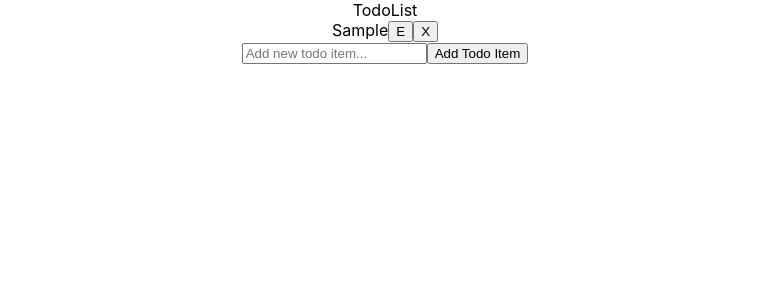
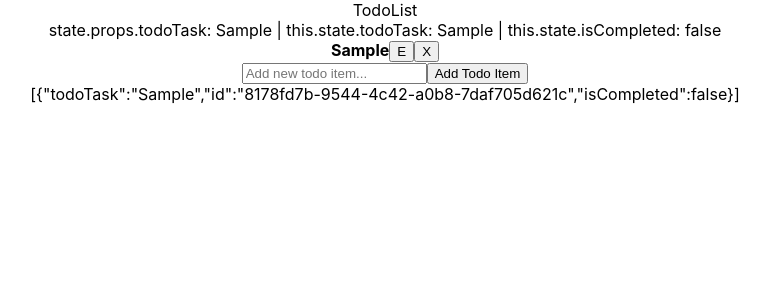
Before and after one commit to jas112/REACT-STUDY-React-Forms, a React (Create React App) app: page / in a window 1280 px wide. Both pictures are taken after typing "Sample" into the empty fields and a click on the button "Add Todo Item". Shown: the top 300 px of the page, without its empty margins (255-1025 px from the left). Built offline with nearby package versions, Linux system fonts and the light colour scheme.

Commit message:
refactored TodoList, TodoItem, and TodoForm.

```diff
--- a/src/components/todoForm/TodoForm.js
+++ b/src/components/todoForm/TodoForm.js
@@ -1,10 +1,11 @@
 import React, { Component } from 'react';
+import { v4 as uuidv4 } from 'uuid';
 import './TodoForm.css';
 
 class TodoForm extends Component {
     constructor(props){
         super(props);
-        this.state = {contentString: ''};
+        this.state = {todoTask: ''};
         this.handleChange = this.handleChange.bind(this);
         this.handleSubmit = this.handleSubmit.bind(this);
     }
@@ -17,15 +18,16 @@ class TodoForm extends Component {
 
     handleSubmit(evt){
         evt.preventDefault();
-        this.props.addItem(this.state);
-        this.setState({contentString: ''});
+        let newTodoItem = {todoTask: this.state.todoTask, id: uuidv4(), isCompleted: false}
+        this.props.addItem(newTodoItem);
+        this.setState({todoTask: ''});
     }
 
   render() {
     return (
       <div>
         <form onSubmit={this.handleSubmit}>
-            <input type='text' id='contentString' name='contentString' value={this.state.contentString} onChange={this.handleChange} placeholder='Add new todo item...' />
+            <input type='text' id='todoTask' name='todoTask' value={this.state.todoTask} onChange={this.handleChange} placeholder='Add new todo item...' />
             <button type='submit'>Add Todo Item</button>
         </form>
       </div>
--- a/src/components/todoItem/TodoItem.css
+++ b/src/components/todoItem/TodoItem.css
@@ -6,7 +6,26 @@
     transition: 1s;
 }
 
-.TodoItem-Todo-Complete{
+.TodoItem-Content-Task{
+    font-weight: bold;
+    cursor: pointer;
+    display: inline-block;
+    transition: 2s;
+}
+
+.TodoItem-Content-Task:hover{
+    color:#ed0d0d !important;
     text-decoration: line-through;
-    transition: 1s;
+    transition: 1.5s;
 }
+
+.TodoItem-Content-Task-isNotCompleted{
+    color:#000000;
+    transition: 1.5s;
+}
+
+.TodoItem-Content-Task-isCompleted{
+    color:#ed0d0d;
+    text-decoration: line-through;
+    transition: 1.5s;
+}
--- a/src/components/todoItem/TodoItem.js
+++ b/src/components/todoItem/TodoItem.js
@@ -5,14 +5,23 @@ class TodoItem extends Component {
     constructor(props){
         super(props);
         this.state = {
-            todoTask: this.props.contentString,
-            itemFinished: false,
+            todoTask: this.props.todoTaskValue,
+            isCompleted: this.props.isCompletedValue,
             editThisItem: false
         };
         this.handleClick = this.handleClick.bind(this);
+        this.handleToggleCompleted = this.handleToggleCompleted.bind(this);
         this.handleChange = this.handleChange.bind(this);
         this.handleEdit = this.handleEdit.bind(this);
         this.handleRemove = this.handleRemove.bind(this);
+    }
+
+    handleClick(evt){
+        this.setState({editThisItem: true});
+    }
+
+    handleToggleCompleted(evt){
+        this.props.toggleCompleted(this.props.itemIdxValue);
     }
 
     handleChange(evt){
@@ -21,12 +30,31 @@ class TodoItem extends Component {
         });
     }
 
+    handleEdit(evt){
+        evt.preventDefault();
+        this.props.editItem(this.props.itemIdxValue, this.state.todoTask);
+        if(this.props.isCompleted) {
+            this.props.toggleCompleted(this.props.itemIdxValue)
+        }
+        this.setState({todoTask: this.state.todoTask, isCompleted: false, editThisItem: false});
+    }
+
+    handleRemove(evt){
+        this.props.removeItem(this.props.itemIdxValue);
+    }
+
     generateItemForm(){
         return (
             <div className='TodoItemContent'>
                 <form onSubmit={this.handleEdit}>
-                    <input id='todoTask' name='todoTask' value={this.state.todoTask} onChange={this.handleChange} placeholder='Enter new item value...' />
-                    <button onSubmit={this.handleEdit}>Save</button>
+                    <input
+                        id='todoTask'
+                        name='todoTask'
+                        value={this.state.todoTask}
+                        onChange={this.handleChange}
+                        placeholder='Enter new item value...'
+                    />
+                    <button type='submit'>Save</button>
                 </form>
             </div>
         );
@@ -35,26 +63,16 @@ class TodoItem extends Component {
     generateItem(){
         return (
             <div className='TodoItemContent'>
-                {this.state.todoTask}
+                <div
+                    className={this.props.isCompletedValue ? 'TodoItem-Content-Task TodoItem-Content-Task-isCompleted' :  'TodoItem-Content-Task TodoItem-Content-Task-isNotCompleted'}
+                    onClick={this.handleToggleCompleted}
+                >
+                    {this.props.todoTaskValue}
+                </div>
                 <button onClick={this.handleClick}>E</button>
                 <button onClick={this.handleRemove}>X</button>
             </div>
         );
-    }
-
-    handleClick(evt){
-        this.setState({editThisItem: true});
-    }
-
-    handleEdit(evt){
-        evt.preventDefault();
-        console.log(`TodoItem this.state.todoTask: ${this.state.todoTask}...`);
-        this.props.editItem(this.props.itemIdx, this.state.todoTask);
-        this.setState({todoTask: this.props.contentString, editThisItem: false});
-    }
-
-    handleRemove(evt){
-        this.props.removeItem(this.props.itemIdx);
     }
 
   render() {
@@ -65,6 +83,7 @@ class TodoItem extends Component {
 
     return (
       <div className='TodoItem'>
+        {`state.props.todoTask: ${this.props.todoTaskValue} | this.state.todoTask: ${this.state.todoTask} | this.state.isCompleted: ${this.state.isCompleted.toString()}`}
         {this.state.editThisItem ? thisItemForm : thisItem}
       </div>
     )
--- a/src/components/todoList/TodoList.js
+++ b/src/components/todoList/TodoList.js
@@ -1,7 +1,6 @@
 import React, { Component } from 'react';
 import TodoForm from '../todoForm/TodoForm';
 import TodoItem from '../todoItem/TodoItem';
-import { v4 as uuidv4 } from 'uuid';
 import './TodoList.css';
 
 class TodoList extends Component {
@@ -10,13 +9,21 @@ class TodoList extends Component {
         this.state = {thingsToDo: []};
         this.addTodoItem = this.addTodoItem.bind(this);
         this.editTodoItem = this.editTodoItem.bind(this);
+        this.toggleIsCompleted = this.toggleIsCompleted.bind(this);
         this.removeTodoItem = this.removeTodoItem.bind(this);
     }
 
     generateTodoList(){
 
         let todoList = this.state.thingsToDo.map(item =>(
-            <TodoItem key={uuidv4()} itemIdx={this.state.thingsToDo.indexOf(item)} contentString={item.contentString} editItem={this.editTodoItem} removeItem={this.removeTodoItem} />
+            <TodoItem
+                key={item.id}
+                itemIdxValue={this.state.thingsToDo.indexOf(item)}
+                todoTaskValue={item.todoTask}
+                isCompletedValue={item.isCompleted}
+                editItem={this.editTodoItem}
+                toggleCompleted={this.toggleIsCompleted}
+                removeItem={this.removeTodoItem} />
         ));
 
         return todoList;
@@ -29,16 +36,66 @@ class TodoList extends Component {
         });
     }
 
-    editTodoItem(idx, newContentStr){
+    editTodoItem(idx, newTaskStr){
 
-        console.log(`idx: ${idx} | newContentStr: ${newContentStr}`)
+        console.log(`idx: ${idx} | newTaskStr: ${newTaskStr}`);
 
         this.setState(st => {
             let newState = {...st};
-            newState.thingsToDo[idx].contentString = newContentStr;
+            newState.thingsToDo[idx].todoTask = newTaskStr;
             return newState;
         });
+    }
 
+    toggleIsCompleted(idx){
+
+        console.log(`toggling status of idx: ${idx}`);
+
+        let newState = {...this.state};
+        let targetTask = {...newState.thingsToDo[idx]}
+
+        console.log(`targetTask.isCompleted before: ${JSON.stringify(targetTask.isCompleted)}`);
+
+        targetTask.isCompleted = !targetTask.isCompleted;
+
+        console.log(`targetTask.isCompleted after: ${JSON.stringify(targetTask.isCompleted)}`);
+
+        newState.thingsToDo[idx] = targetTask;
+
+        this.setState(newState);
+
+
+        // this.setState(st => {
+
+        //     let newThingsToDo = [...st.thingsToDo];
+        //     console.log(`newThingsToDo before: ${JSON.stringify(newThingsToDo)}`);
+
+        //     newThingsToDo[idx].isCompleted = !newThingsToDo[idx].isCompleted;
+        //     console.log(`newThingsToDo after: ${JSON.stringify(newThingsToDo)}`);
+
+        //     return {thingsToDo: newThingsToDo}
+        // });
+
+        // this.setState(st => {
+
+        //     let newState = {...st};
+        //     console.log(`newThingsToDo before: ${JSON.stringify(newState.thingsToDo)}`);
+
+        //     newState.thingsToDo[idx].isCompleted = !newState.thingsToDo[idx].isCompleted;
+        //     console.log(`newThingsToDo after: ${JSON.stringify(newState.thingsToDo)}`);
+
+        //     return newState;
+        // });
+
+        // this.setState(st => {
+        //     let newThingsToDo = [...st.thingsToDo];
+        //     console.log(`newThingsToDo before: ${JSON.stringify(newThingsToDo)}`);
+        //     console.log(`toggling status of idx: ${idx} | current status value: ${newThingsToDo[idx].itemStatus}`);
+        //     newThingsToDo[idx].itemStatus = !newThingsToDo[idx].itemStatus;
+        //     console.log(`newThingsToDo after: ${JSON.stringify(newThingsToDo)}`);
+        //     console.log(`toggling status of idx: ${idx} | new status value: ${newThingsToDo[idx].itemStatus}`);
+        //     return {thingsToDo: newThingsToDo};
+        // });
     }
 
     removeTodoItem(idx){
@@ -62,6 +119,7 @@ class TodoList extends Component {
         <div className='TodoList-Form-Panel'>
             <TodoForm addItem={this.addTodoItem} />
         </div>
+        {JSON.stringify(this.state.thingsToDo)}
       </div>
     )
   }
```
